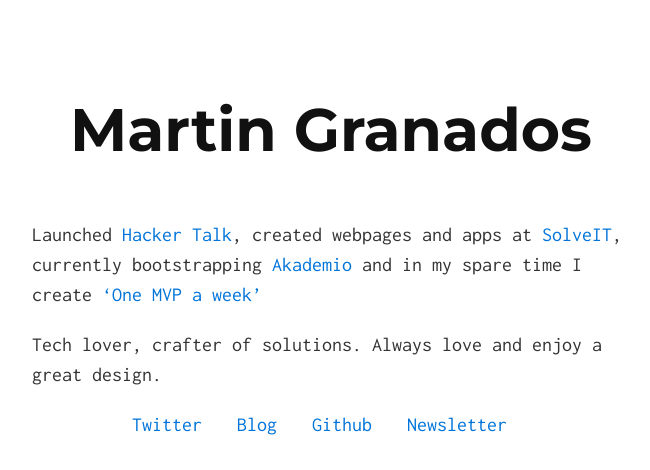
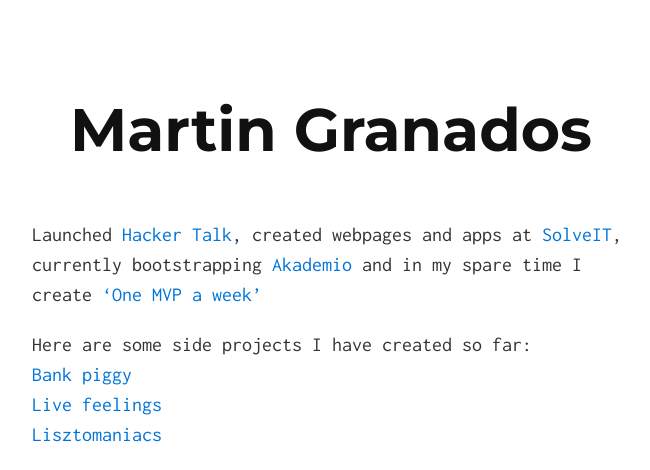
Before and after one commit to marttinn/marttinn.github.io, a Jekyll site: the page built from index.md, in a window 1280 px wide, cut to the strip 0-470 px from the top of the page. Shown: the whole strip, without its empty margins (308-958 px from the left). Built offline with Jekyll 4.4.1, drawn with Linux system fonts in a browser that asks for light colours.

Commit message:
added projects

```diff
--- a/index.md
+++ b/index.md
@@ -6,5 +6,9 @@ Launched [Hacker Talk](http://www.hackertalk.co), created webpages and apps at [
 currently bootstrapping [Akademio](http://www.tryakademio.com) and in my
 spare time I create [‘One MVP a week’](https://medium.com/@mvrtxn/one-mvp-a-week-week-1-c27b633ef7d9#.3qnfrobjn)
 
+Here are some side projects I have created so far:
+[Bank piggy](https://www.bankpiggy.xyz/)
+[Live feelings](http://www.livefeelings.xyz/)
+[Lisztomaniacs](http://lisztomaniacs.club/)
 
   Tech lover, crafter of solutions. Always love and enjoy a great design.
```
